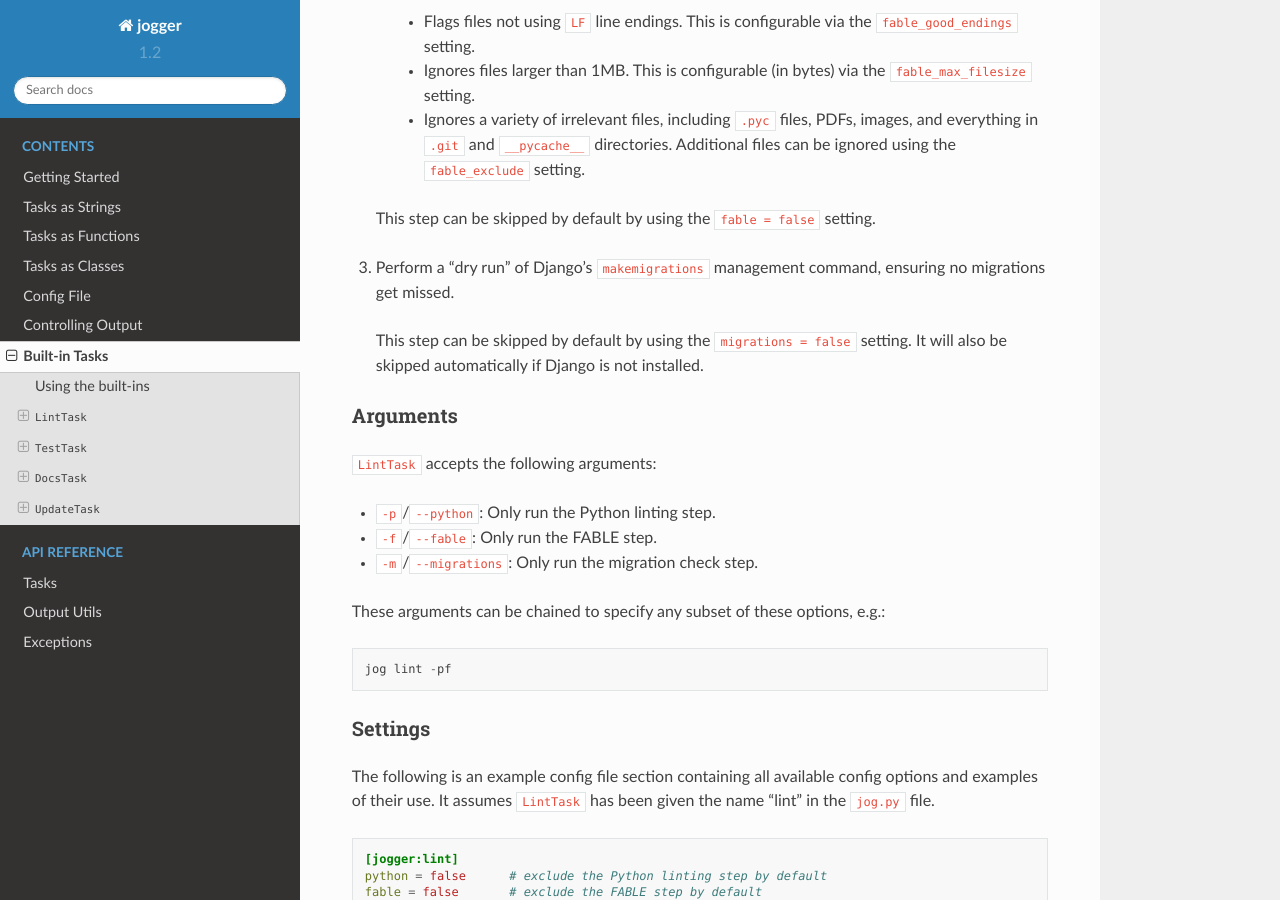
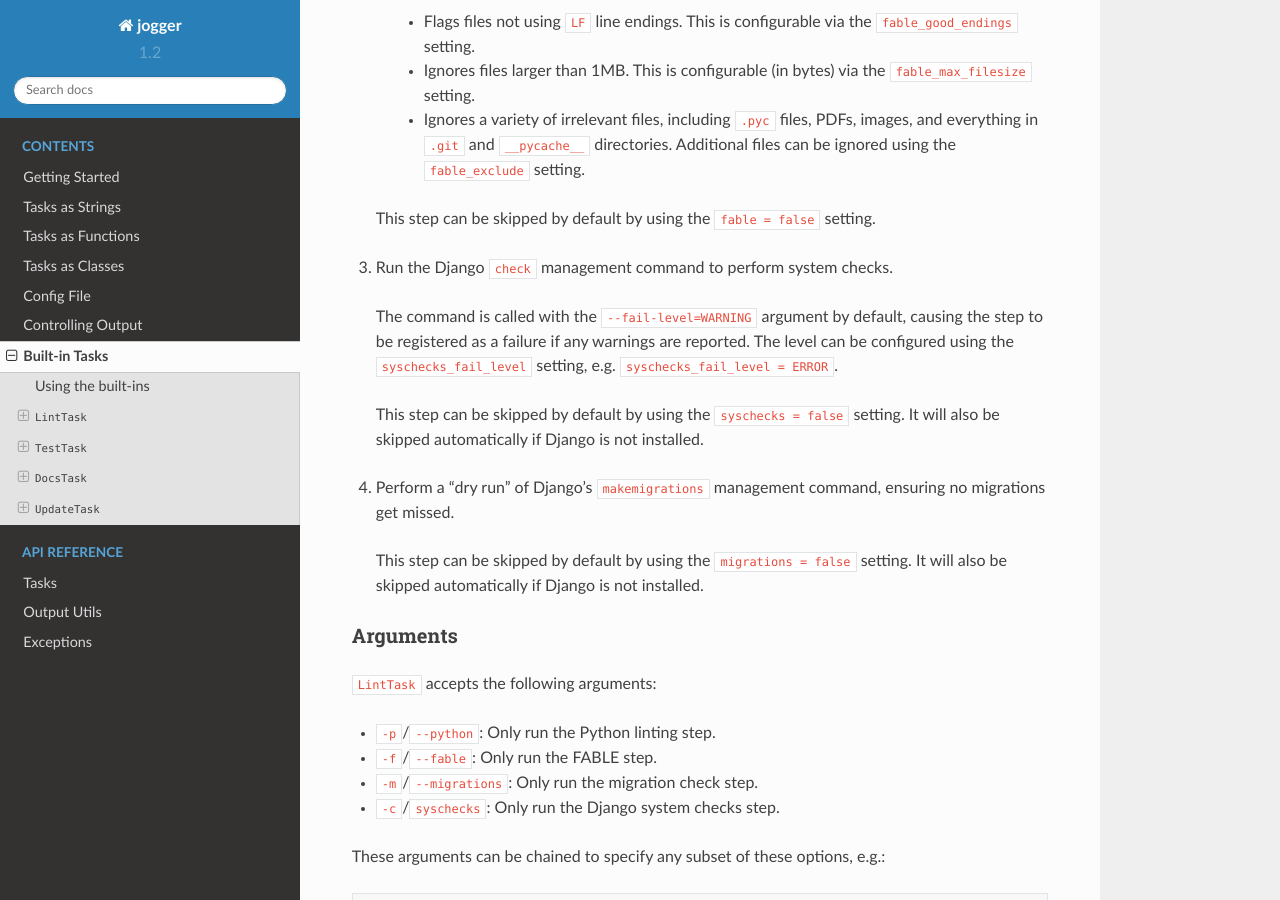
Before and after one commit to oogles/jog, a Sphinx documentation site: the page built from docs/topics/builtins.rst, in a window 1280 px wide and 900 px high, scrolled down 1241 px. Built offline with Sphinx 7.4.7 and the Read the Docs theme 2.0.0, drawn with Linux system fonts in a browser that asks for light colours.

Commit message:
Added documentation for the system checks step of LintTask.

```diff
--- a/docs/topics/builtins.rst
+++ b/docs/topics/builtins.rst
@@ -51,7 +51,13 @@ It includes the following steps:
 
   This step can be skipped by default by using the ``fable = false`` setting.
 
-3. Perform a "dry run" of Django's ``makemigrations`` management command, ensuring no migrations get missed.
+3. Run the Django ``check`` management command to perform system checks.
+
+  The command is called with the ``--fail-level=WARNING`` argument by default, causing the step to be registered as a failure if any warnings are reported. The level can be configured using the ``syschecks_fail_level`` setting, e.g. ``syschecks_fail_level = ERROR``.
+
+  This step can be skipped by default by using the ``syschecks = false`` setting. It will also be skipped automatically if Django is not installed.
+
+4. Perform a "dry run" of Django's ``makemigrations`` management command, ensuring no migrations get missed.
 
   This step can be skipped by default by using the ``migrations = false`` setting. It will also be skipped automatically if Django is not installed.
 
@@ -63,6 +69,7 @@ Arguments
 * ``-p``/``--python``: Only run the Python linting step.
 * ``-f``/``--fable``: Only run the FABLE step.
 * ``-m``/``--migrations``: Only run the migration check step.
+* ``-c``/``syschecks``: Only run the Django system checks step.
 
 These arguments can be chained to specify any subset of these options, e.g.::
 
```
Also changed, not shown: 1 other file.
